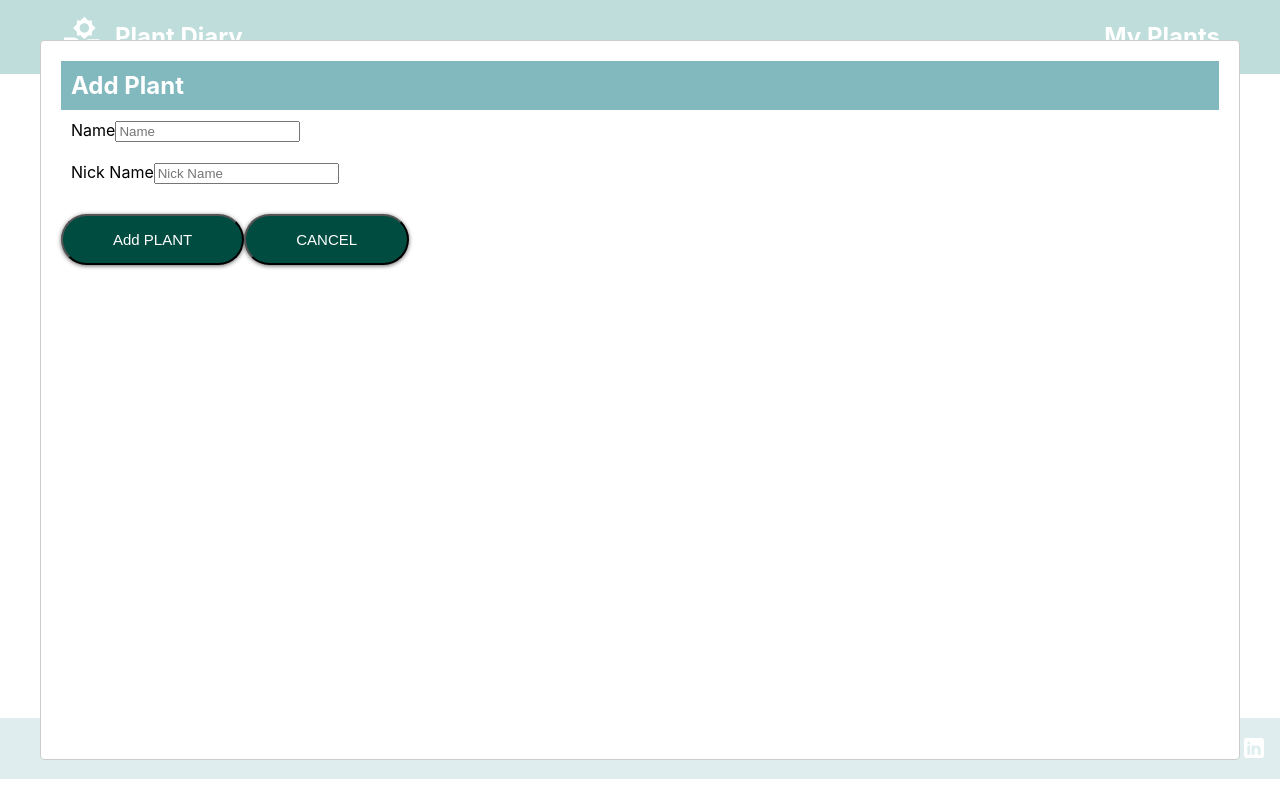
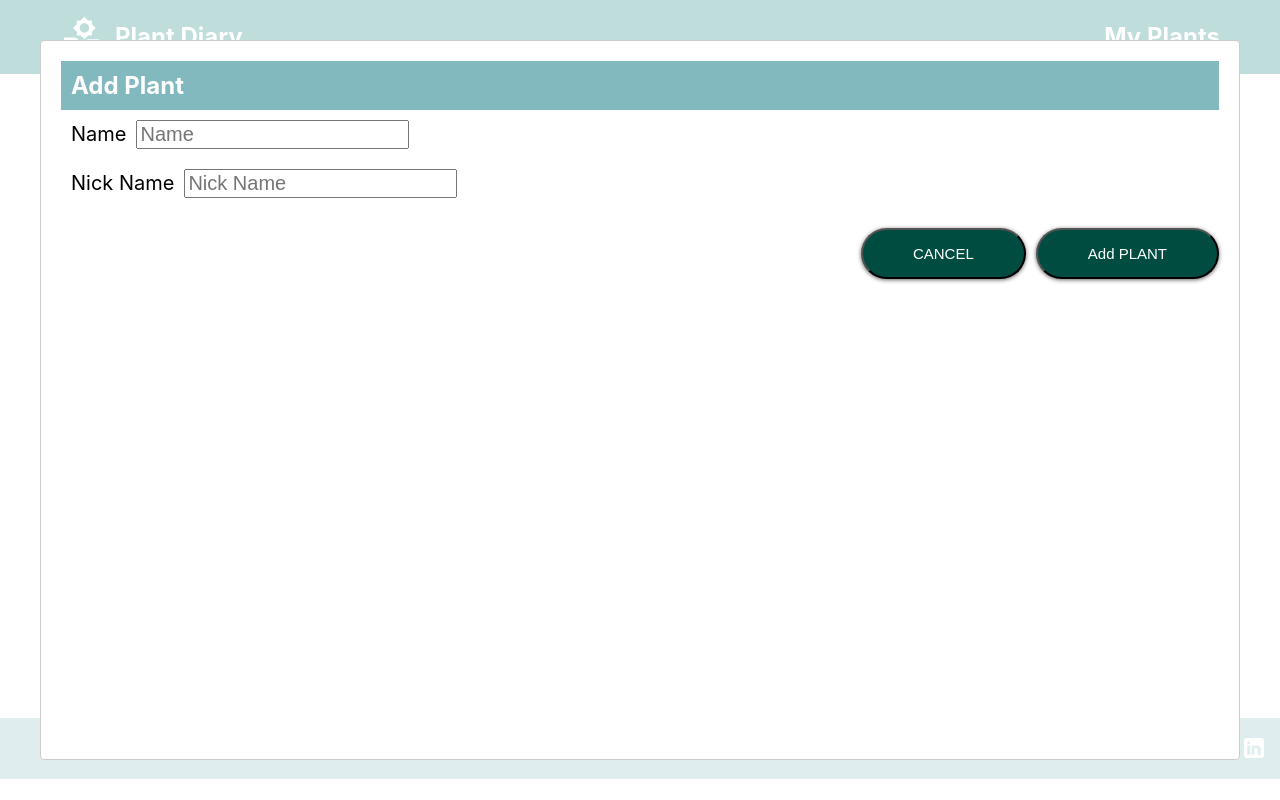
Before and after one commit to qmya/qandeel-mya-plant-diary, a React (Create React App) app in the folder client/: page /myplants in a window 1280 px wide. Both pictures are taken after a click on the button "ADD PLANTS". Built offline with nearby package versions, Linux system fonts and the light colour scheme; no server answers.

Commit message:
edit the modal to make it smaller

```diff
--- a/client/src/components/PlantModal/PlantModal.js
+++ b/client/src/components/PlantModal/PlantModal.js
@@ -12,7 +12,7 @@ const PlantModal = (props) => {
         const data = new FormData(event.target);
 
         axios
-            .post('http://localhost:8080/plant/userData', {
+            .post('http://localhost:8080/userData', {
                 name:`${name}`,
                 nickName:`${nickName}`
             })
@@ -22,9 +22,11 @@ const PlantModal = (props) => {
               })
               .catch(function (error) {
                 console.log(error);
+                alert('Sorry! This plant does not exist');
               })
-            //   alert('Add plant button was clicked');
       }
+
+
     console.log(props);
 return (
       <div className="modal">
@@ -32,11 +34,11 @@ return (
         <form onSubmit={handleSaveClicked}>
                 <div className='modal__name'>
                     <label htmlFor='name' className='label'>Name</label>
-                    <input name='name' onChange={(e) => setName(e.target.value) } placeholder='Name' className='input'/>
+                    <input name='name' onChange={(e) => setName(e.target.value) } placeholder='Name' className='modal__input'/>
                 </div>
                 <div className='modal__name'>
                     <label htmlFor='nickname' className='label'>Nick Name</label>
-                    <input name='nickName' onChange={(e) => setnickName(e.target.value) } placeholder='Nick Name' className='input'/>
+                    <input name='nickName' onChange={(e) => setnickName(e.target.value) } placeholder='Nick Name' className='modal__input'/>
                 </div>
                 <div className='modal__buttons'>
                     <button type='submit' className='modal__button'>Add PLANT</button>
--- a/client/src/components/PlantModal/PlantModal.scss
+++ b/client/src/components/PlantModal/PlantModal.scss
@@ -1,14 +1,8 @@
 @import '../../partials/_variables.scss';
 @import '../../partials/_mixins.scss';
 .modal {
-    // @include mobile-padding;
-    // position: absolute;
-    // /* align-content: center; */
-    // top: 20%;
-    // left: 30%;
-    // right: 30%;
-    // bottom: 60%;
     @include desktop {
+        background-color: white;
         &__heading {
             margin: 0;
             padding: 10px;
@@ -17,9 +11,19 @@
         }
         &__name {
             padding: 10px;
+            font-size: 20px;
+        }
+        &__input {
+            margin-left: 10px;
+            font-size: 20px;
+        }
+        &__buttons {
+            display: flex;
+            flex-flow: row-reverse;
         }
         &__button {
             @include button;
+            margin-left: 10px;
         }
     }
 }
```
